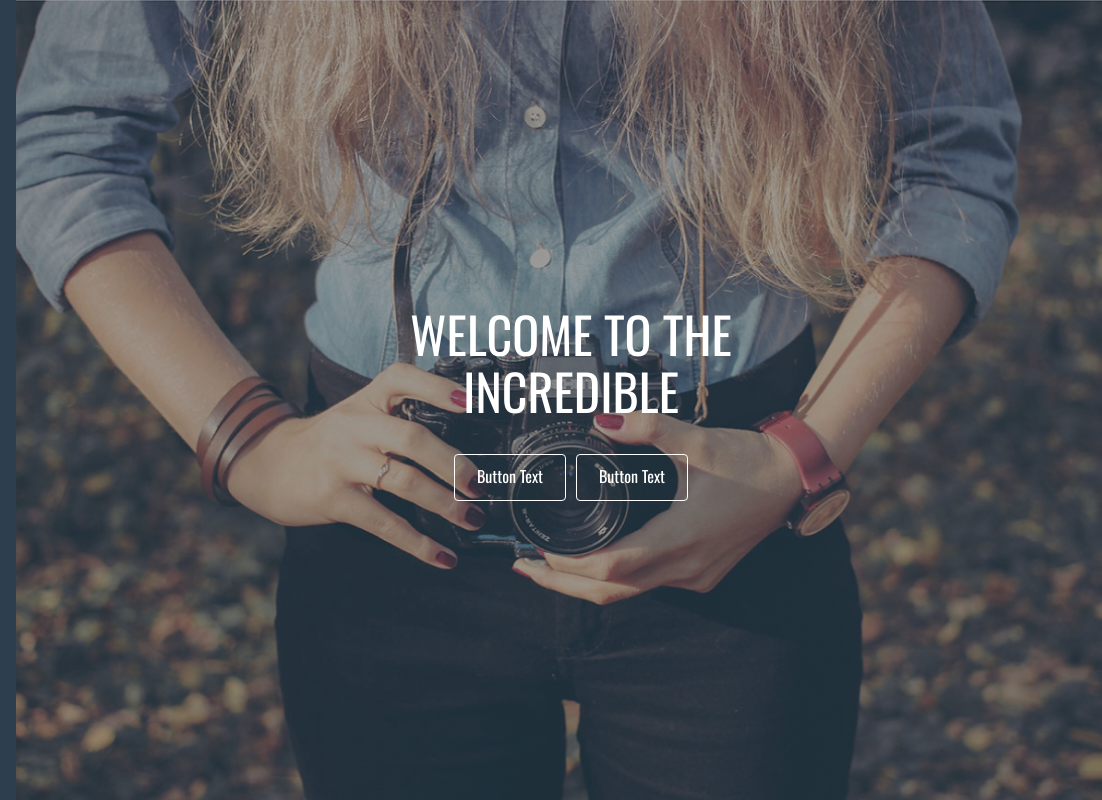
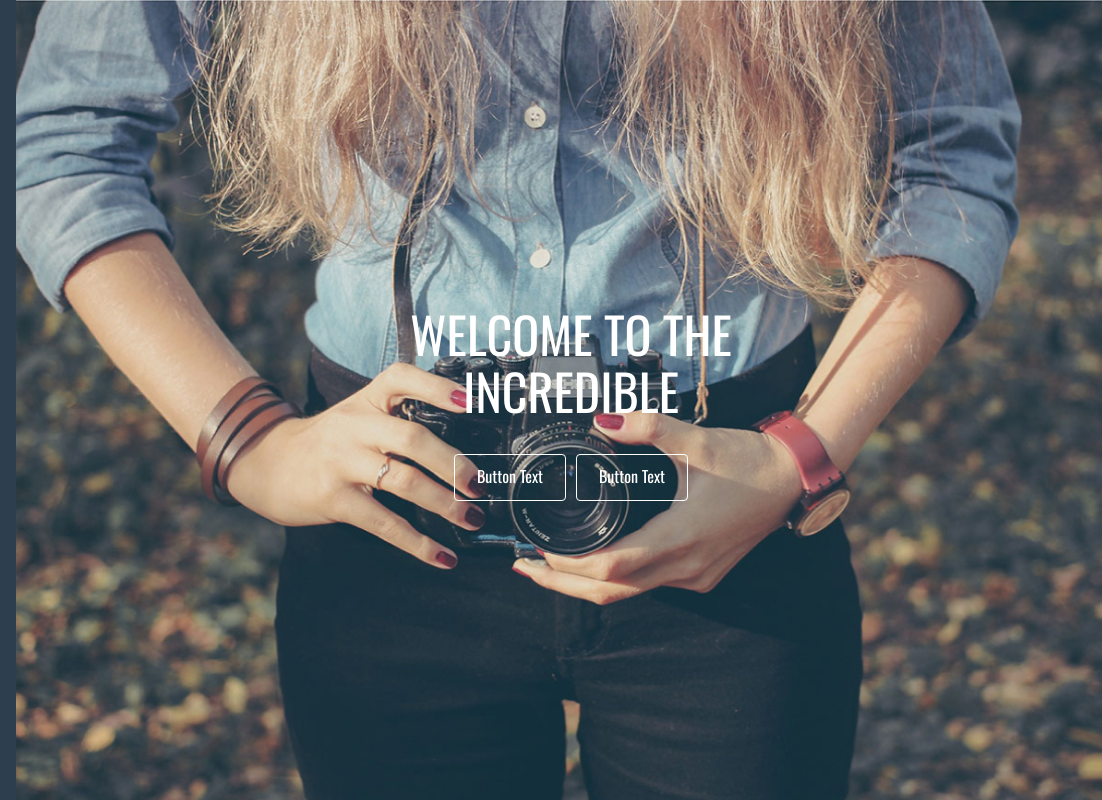
Before and after one commit to syniuk-a/INCREDIBLE, a plain HTML site: page index.html in a window 1280 px wide. Shown: the top 800 px of the page, 178-1280 px from the left. Drawn offline with nearby package versions, Linux system fonts and the light colour scheme.

Commit message:
GRADIENT OFF

```diff
--- a/src/sass/layout/_hero.scss
+++ b/src/sass/layout/_hero.scss
@@ -1,9 +1,10 @@
 .hero-section {
-  background-image: linear-gradient(
-      to right,
-      rgba(47, 48, 58, 0.4),
-      rgba(47, 48, 58, 0.4)
-    ),
+  background-image:
+  // linear-gradient(
+  //     to right,
+  //     rgba(47, 48, 58, 0.4),
+  //     rgba(47, 48, 58, 0.4)
+  //   ),
     url('/img/IMAGE.jpg');
   background-size: cover;
   background-position: center;
```
Also changed, not shown: css/style.css, css/style.min.css, 2 other files.
